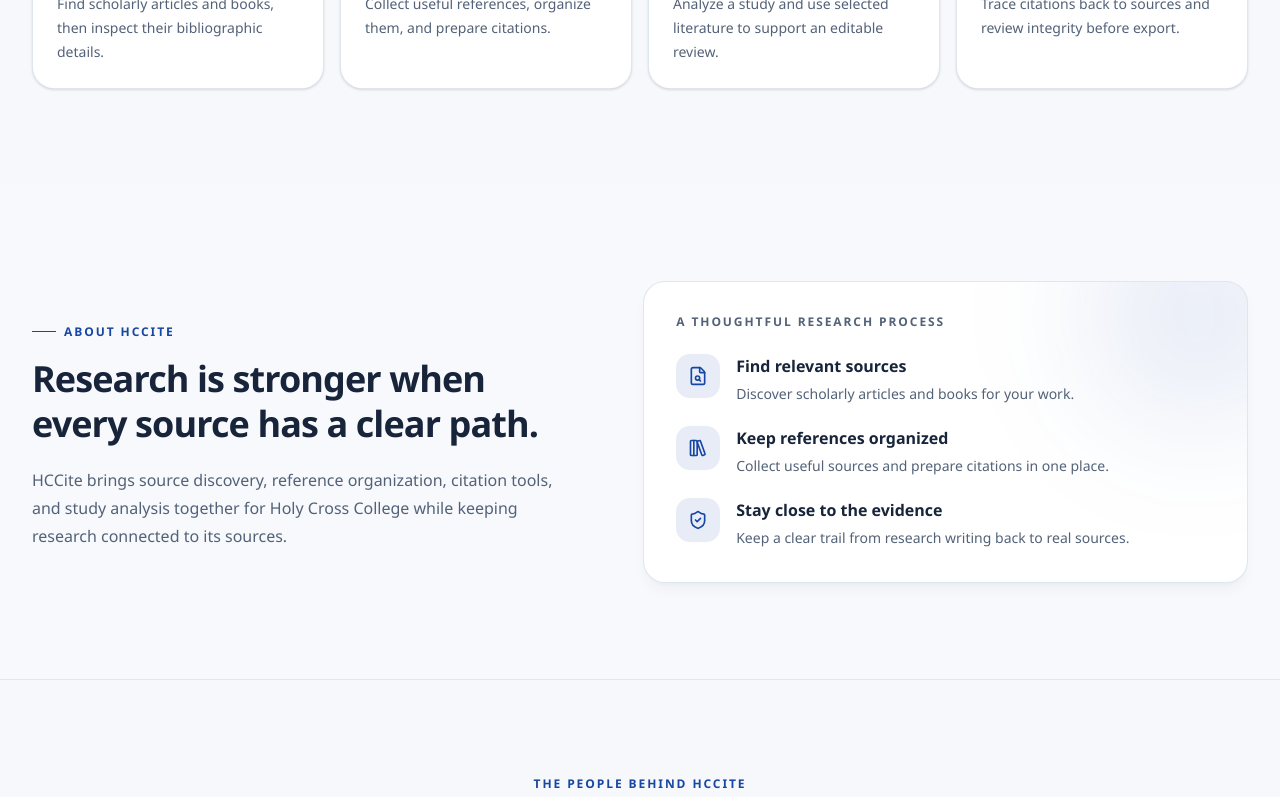
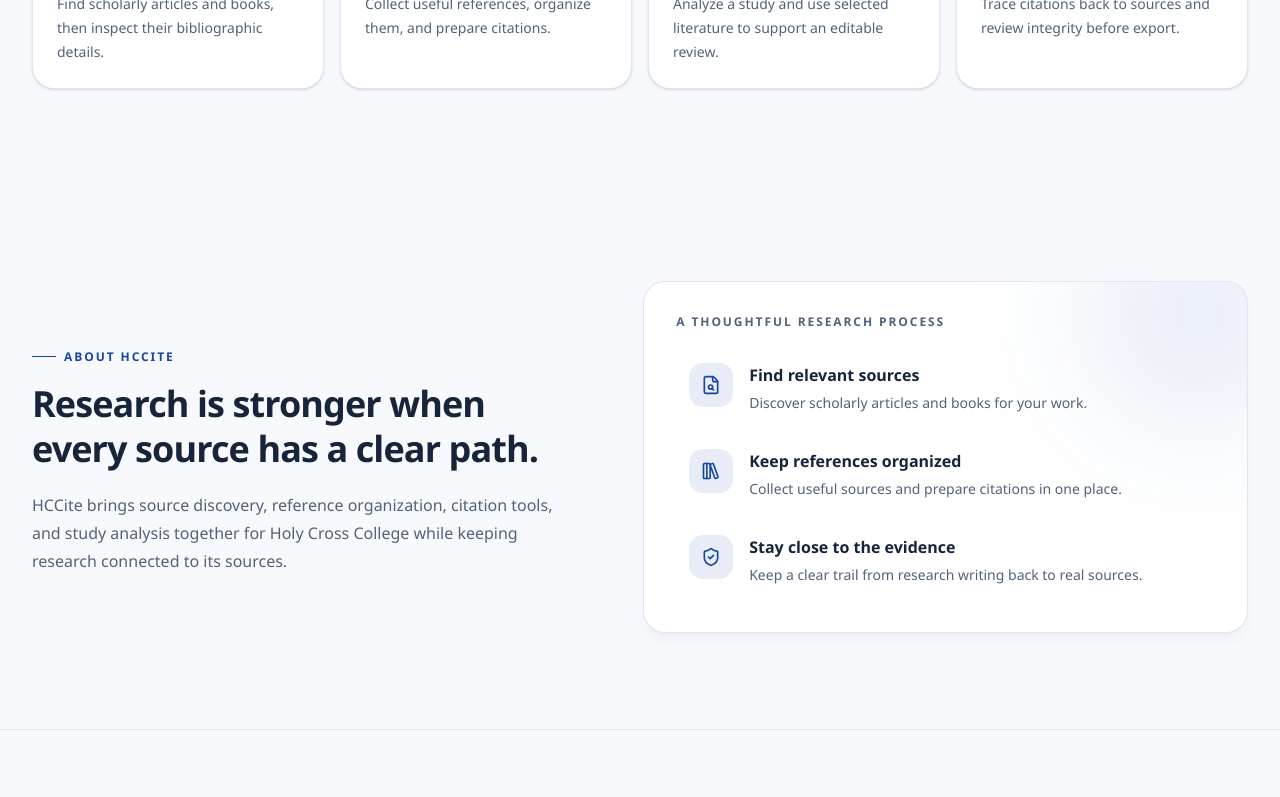
Before and after one commit to codewithjiro/hccite-web, a Next.js app: page / in a window 1280 px wide. Shown: the part 1181-1978 px from the top of the page. Built offline with nearby package versions, Linux system fonts and the light colour scheme; no server answers.

Commit message:
Polish homepage feature card and process list interactions

```diff
--- a/src/app/page.tsx
+++ b/src/app/page.tsx
@@ -91,9 +91,10 @@
             </div>
             <div className="mt-9 grid gap-4 sm:grid-cols-2 xl:grid-cols-4">
               {availableFeatures.map(({ title, description, icon: Icon }, index) => (
-                <article key={title} className="group relative overflow-hidden rounded-2xl border border-border/80 bg-card p-6 shadow-sm transition-all duration-300 hover:-translate-y-1 hover:border-primary/30 hover:shadow-lg hover:shadow-primary/5 sm:rounded-3xl">
+                <article key={title} className="group relative flex h-full flex-col overflow-hidden rounded-2xl border border-border/80 bg-card p-6 shadow-sm transition-[transform,border-color,box-shadow,background-color] duration-300 ease-out motion-safe:hover:-translate-y-2 hover:border-primary/50 hover:bg-primary/[0.04] hover:shadow-xl hover:shadow-primary/10 sm:rounded-3xl">
+                  <span aria-hidden="true" className="absolute inset-x-6 top-0 h-0.5 origin-left scale-x-0 bg-gradient-to-r from-primary to-cyan-400 transition-transform duration-300 group-hover:scale-x-100" />
                   <span aria-hidden="true" className="absolute right-5 top-5 font-mono text-xs font-semibold tracking-widest text-muted-foreground/50">0{index + 1}</span>
-                  <span className="mb-5 inline-flex size-12 items-center justify-center rounded-2xl bg-primary/10 text-primary ring-1 ring-inset ring-primary/10 transition-colors group-hover:bg-primary/15"><Icon aria-hidden="true" className="size-5" /></span>
+                  <span className="mb-5 inline-flex size-12 items-center justify-center rounded-2xl bg-primary/10 text-primary ring-1 ring-inset ring-primary/10 transition-[transform,background-color] duration-300 group-hover:scale-110 group-hover:bg-primary/20"><Icon aria-hidden="true" className="size-5" /></span>
                   <h3 className="text-lg font-semibold">{title}</h3>
                   <p className="mt-2 text-sm leading-6 text-muted-foreground">{description}</p>
                 </article>
@@ -113,10 +114,10 @@
               <div aria-hidden="true" className="absolute -right-16 -top-20 size-56 rounded-full bg-primary/10 blur-3xl" />
               <div className="relative">
                 <p className="text-xs font-bold uppercase tracking-[0.16em] text-muted-foreground">A thoughtful research process</p>
-                <ul className="mt-6 space-y-5">
-                  <li className="flex gap-4"><span className="inline-flex size-11 shrink-0 items-center justify-center rounded-xl bg-primary/10 text-primary"><FileSearch aria-hidden="true" className="size-5" /></span><span><span className="block font-semibold">Find relevant sources</span><span className="mt-1 block text-sm leading-6 text-muted-foreground">Discover scholarly articles and books for your work.</span></span></li>
-                  <li className="flex gap-4"><span className="inline-flex size-11 shrink-0 items-center justify-center rounded-xl bg-primary/10 text-primary"><LibraryBig aria-hidden="true" className="size-5" /></span><span><span className="block font-semibold">Keep references organized</span><span className="mt-1 block text-sm leading-6 text-muted-foreground">Collect useful sources and prepare citations in one place.</span></span></li>
-                  <li className="flex gap-4"><span className="inline-flex size-11 shrink-0 items-center justify-center rounded-xl bg-primary/10 text-primary"><ShieldCheck aria-hidden="true" className="size-5" /></span><span><span className="block font-semibold">Stay close to the evidence</span><span className="mt-1 block text-sm leading-6 text-muted-foreground">Keep a clear trail from research writing back to real sources.</span></span></li>
+                <ul className="mt-5 space-y-2">
+                  <li className="group flex gap-4 rounded-2xl border border-transparent p-3 transition-[transform,border-color,background-color,box-shadow] duration-300 ease-out motion-safe:hover:translate-x-1 hover:border-primary/20 hover:bg-primary/[0.06] hover:shadow-sm"><span className="inline-flex size-11 shrink-0 items-center justify-center rounded-xl bg-primary/10 text-primary transition-colors group-hover:bg-primary/20"><FileSearch aria-hidden="true" className="size-5" /></span><span><span className="block font-semibold">Find relevant sources</span><span className="mt-1 block text-sm leading-6 text-muted-foreground">Discover scholarly articles and books for your work.</span></span></li>
+                  <li className="group flex gap-4 rounded-2xl border border-transparent p-3 transition-[transform,border-color,background-color,box-shadow] duration-300 ease-out motion-safe:hover:translate-x-1 hover:border-primary/20 hover:bg-primary/[0.06] hover:shadow-sm"><span className="inline-flex size-11 shrink-0 items-center justify-center rounded-xl bg-primary/10 text-primary transition-colors group-hover:bg-primary/20"><LibraryBig aria-hidden="true" className="size-5" /></span><span><span className="block font-semibold">Keep references organized</span><span className="mt-1 block text-sm leading-6 text-muted-foreground">Collect useful sources and prepare citations in one place.</span></span></li>
+                  <li className="group flex gap-4 rounded-2xl border border-transparent p-3 transition-[transform,border-color,background-color,box-shadow] duration-300 ease-out motion-safe:hover:translate-x-1 hover:border-primary/20 hover:bg-primary/[0.06] hover:shadow-sm"><span className="inline-flex size-11 shrink-0 items-center justify-center rounded-xl bg-primary/10 text-primary transition-colors group-hover:bg-primary/20"><ShieldCheck aria-hidden="true" className="size-5" /></span><span><span className="block font-semibold">Stay close to the evidence</span><span className="mt-1 block text-sm leading-6 text-muted-foreground">Keep a clear trail from research writing back to real sources.</span></span></li>
                 </ul>
               </div>
             </div>
```
